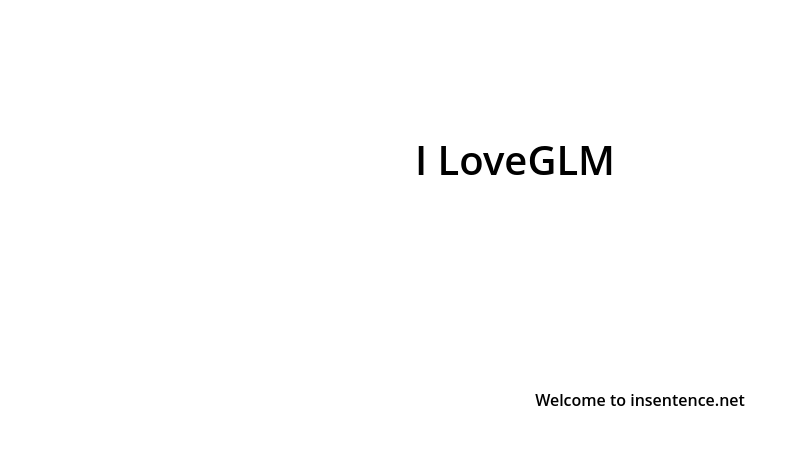
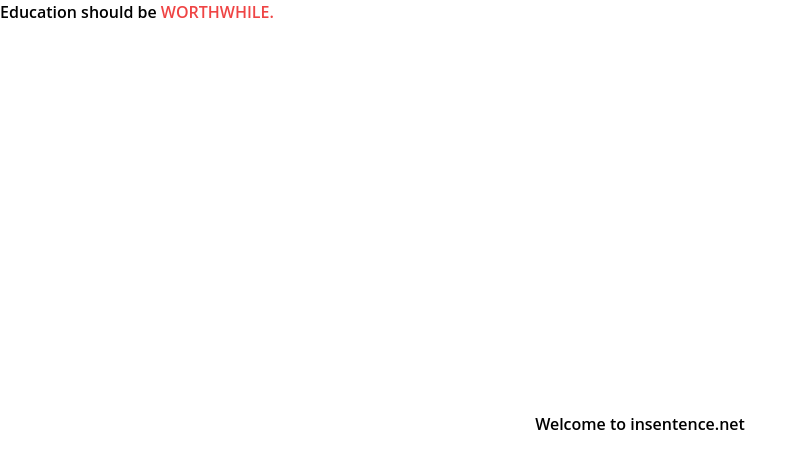
Before and after one commit to hahuaz/insentence.net, a Next.js app: page / in a window 1280 px wide. Shown: the top 468 px of the page, without its empty margins (0-807 px from the left). Built offline with nearby package versions, Linux system fonts and the light colour scheme.

Commit message:
install classname dependency

```diff
--- a/components/TextRotator.tsx
+++ b/components/TextRotator.tsx
@@ -1,4 +1,5 @@
 import React, { useEffect } from 'react';
+import classNames from 'classnames';
 
 function animateLetterOut(cw, i) {
   setTimeout(function () {
@@ -53,12 +54,11 @@
     };
   });
 
-  const words = ['ABC', 'DEF', 'GLM'];
+  const words = ['FREE.', 'ACCESSIBLE.', 'WORTHWHILE.'];
   const splittedWords: Array<any> = [];
 
   // split letters
-  let isItFirstWord = true;
-  words.forEach((wordContent) => {
+  words.forEach((wordContent, wordIndex) => {
     // create letters span from word
     const letters = [];
     for (let i = 0; i < wordContent.length; i++) {
@@ -67,20 +67,25 @@
     }
 
     const word = (
-      <span className="word" style={isItFirstWord ? { opacity: 1 } : {}}>
+      <span
+        className={classNames({
+          word: true,
+          ['!opacity-100']: wordIndex === 0,
+          ['text-red-500']: true,
+        })}
+      >
         {letters.map((letterSpan) => letterSpan)}
       </span>
     );
-    isItFirstWord = false;
 
     splittedWords.push(word);
   });
   console.log(splittedWords);
 
   return (
-    <div className="text">
-      <p>I Love</p>
-      <p>{splittedWords.map((e) => e)}</p>
+    <div className="flex">
+      <p>Education should be</p>
+      <p className="ml-1">{splittedWords.map((e) => e)}</p>
     </div>
   );
 };
--- a/package.json
+++ b/package.json
@@ -6,6 +6,7 @@
     "start": "next start"
   },
   "dependencies": {
+    "classnames": "^2.3.2",
     "next": "latest",
     "react": "18.1.0",
     "react-dom": "18.1.0"
--- a/styles/globals.css
+++ b/styles/globals.css
@@ -10,7 +10,7 @@
   font-weight: 600;
 }
 
-.text {
+/* .text {
   position: absolute;
   width: 450px;
   left: 50%;
@@ -19,7 +19,7 @@
   top: 150px;
   margin-top: -20px;
   font-size: 40px;
-}
+} */
 
 p {
   display: inline-block;
```
Also changed, not shown: 1 other file (tests, documents, lock files or other folders).
